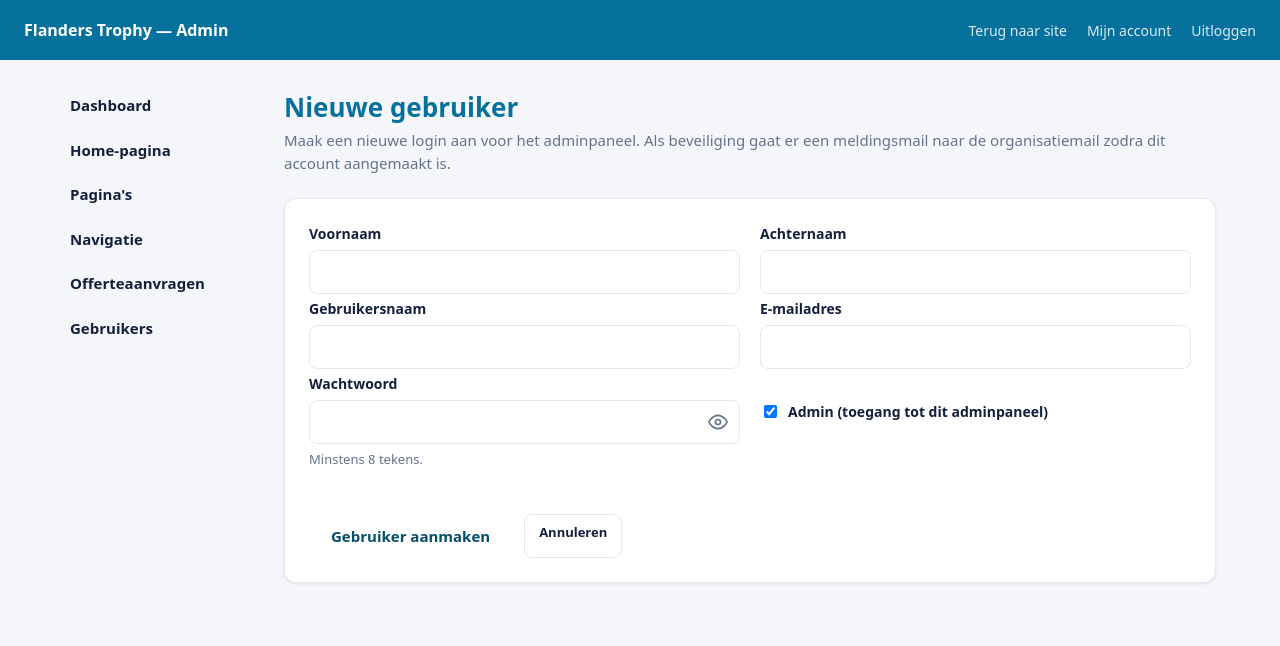
After one commit to Robbokop008/flanders-trophy, a Flask app: template templates/admin/user_form.html in a window 1280 px wide. The commit adds this page. Shown: the top 646 px of the page. Run offline with Flask 3, Linux system fonts and the light colour scheme; the template is opened without the code that fills it, so the values that code supplies are empty.

Commit message:
Gebruikersbeheer uitgebreid: nieuwe admins aanmaken, eigen wachtwoord wijzigen, oogje bij wachtwoordvelden
Admins kunnen nu vanuit het adminpaneel zelf nieuwe (admin-)logins aanmaken
(/admin/users), met een beveiligingsmelding per mail, en hun eigen
wachtwoord wijzigen via /admin/account. Wachtwoordvelden (login, nieuwe
gebruiker, eigen account) hebben een oogje om de ingevoerde tekens te
tonen/verbergen.

```diff
--- /dev/null
+++ b/static/js/password_toggle.js
@@ -0,0 +1,26 @@
+/*
+ * static/js/password_toggle.js
+ * ------------------------------
+ * Maakt elk "oogje"-knopje (.password-toggle) werkend: toont/verbergt de
+ * ingevoerde tekens van het bijhorende wachtwoordveld. Het gekoppelde veld
+ * wordt gevonden via data-toggle-for="<input id>". Geen effect als de
+ * pagina geen .password-toggle-knoppen bevat.
+ */
+(function () {
+    const EYE = '<path d="M1 12s4-8 11-8 11 8 11 8-4 8-11 8-11-8-11-8z"/><circle cx="12" cy="12" r="3"/>';
+    const EYE_OFF = '<path d="M17.94 17.94A10.94 10.94 0 0 1 12 20c-7 0-11-8-11-8a20.62 20.62 0 0 1 5.06-5.94M9.9 4.24A10.4 10.4 0 0 1 12 4c7 0 11 8 11 8a20.7 20.7 0 0 1-3.22 4.44M14.12 14.12a3 3 0 1 1-4.24-4.24"/><line x1="1" y1="1" x2="23" y2="23"/>';
+
+    document.querySelectorAll('.password-toggle').forEach((button) => {
+        const input = document.getElementById(button.dataset.toggleFor);
+        const icon = button.querySelector('svg');
+        if (!input || !icon) return;
+
+        button.addEventListener('click', () => {
+            const nowShowing = input.type === 'password';
+            input.type = nowShowing ? 'text' : 'password';
+            icon.innerHTML = nowShowing ? EYE_OFF : EYE;
+            button.setAttribute('aria-label', nowShowing ? 'Wachtwoord verbergen' : 'Wachtwoord tonen');
+            button.setAttribute('aria-pressed', String(nowShowing));
+        });
+    });
+})();
--- a/static/style.css
+++ b/static/style.css
@@ -445,6 +445,34 @@ form textarea { min-height: 120px; resize: vertical; }
 }
 
 .login-note a { color: var(--blue); font-weight: 600; text-decoration: none; }
+
+/* Wachtwoordveld met "oogje" om de ingevoerde tekens te tonen/verbergen
+   (zie static/js/password_toggle.js) - .password-field is de relatief
+   gepositioneerde wrapper rond het <input>, .password-toggle het knopje
+   errin. Werkt zowel binnen .auth-card (login) als .admin-form. */
+.password-field { position: relative; }
+.password-field input[type="password"],
+.password-field input[type="text"] { padding-right: 44px; }
+
+.password-toggle {
+  position: absolute;
+  top: 50%;
+  right: 6px;
+  transform: translateY(-50%);
+  display: flex;
+  align-items: center;
+  justify-content: center;
+  width: 32px;
+  height: 32px;
+  padding: 0;
+  border: none;
+  background: none;
+  color: var(--muted);
+  cursor: pointer;
+  border-radius: var(--radius-sm);
+}
+.password-toggle:hover, .password-toggle:focus-visible { color: var(--blue-dark); }
+.password-toggle svg { width: 20px; height: 20px; display: block; }
 
 /* =========================================================
    PRODUCT DETAIL
--- a/templates/admin/_shell.html
+++ b/templates/admin/_shell.html
@@ -14,6 +14,7 @@
         <a class="admin-topbar-brand" href="{{ url_for('admin.dashboard') }}">Flanders Trophy — Admin</a>
         <div class="admin-topbar-links">
             <a href="{{ url_for('main.home') }}">Terug naar site</a>
+            <a href="{{ url_for('admin.account') }}">Mijn account</a>
             <a href="{{ url_for('auth.logout') }}">Uitloggen</a>
         </div>
     </header>
--- /dev/null
+++ b/templates/admin/user_form.html
@@ -0,0 +1,62 @@
+{% extends "admin/_shell.html" %}
+
+{% block title %}Adminpagina - Nieuwe gebruiker{% endblock %}
+
+{% block admin_content %}
+<div class="admin-page-header">
+    <h1>Nieuwe gebruiker</h1>
+    <p>Maak een nieuwe login aan voor het adminpaneel. Als beveiliging gaat er een meldingsmail naar de organisatiemail zodra dit account aangemaakt is.</p>
+</div>
+
+<section class="section">
+    {% if error %}
+    <p class="alert alert-error" style="margin-bottom:20px;">{{ error }}</p>
+    {% endif %}
+
+    <form action="{{ url_for('admin.create_user') }}" method="post" class="admin-form">
+        <input type="hidden" name="csrf_token" value="{{ csrf_token() }}">
+
+        <div>
+            <label for="first_name">Voornaam</label>
+            <input type="text" id="first_name" name="first_name" value="{{ form_data.get('first_name', '') }}" required>
+        </div>
+        <div>
+            <label for="last_name">Achternaam</label>
+            <input type="text" id="last_name" name="last_name" value="{{ form_data.get('last_name', '') }}" required>
+        </div>
+        <div>
+            <label for="username">Gebruikersnaam</label>
+            <input type="text" id="username" name="username" value="{{ form_data.get('username', '') }}" required autocomplete="off">
+        </div>
+        <div>
+            <label for="email">E-mailadres</label>
+            <input type="email" id="email" name="email" value="{{ form_data.get('email', '') }}">
+        </div>
+        <div>
+            <label for="password">Wachtwoord</label>
+            <div class="password-field">
+                <input type="password" id="password" name="password" required autocomplete="new-password" minlength="8">
+                <button type="button" class="password-toggle" data-toggle-for="password" aria-label="Wachtwoord tonen" aria-pressed="false">
+                    <svg xmlns="http://www.w3.org/2000/svg" viewBox="0 0 24 24" fill="none" stroke="currentColor" stroke-width="2" stroke-linecap="round" stroke-linejoin="round"><path d="M1 12s4-8 11-8 11 8 11 8-4 8-11 8-11-8-11-8z"/><circle cx="12" cy="12" r="3"/></svg>
+                </button>
+            </div>
+            <p class="muted" style="margin:6px 0 0;font-size:13px;">Minstens 8 tekens.</p>
+        </div>
+        <div>
+            <label style="display:flex;align-items:center;gap:8px;margin-top:28px;">
+                <input type="checkbox" name="is_admin" {{ 'checked' if (not form_data) or form_data.get('is_admin') else '' }}>
+                Admin (toegang tot dit adminpaneel)
+            </label>
+        </div>
+
+        <div class="form-actions" style="grid-column:1/-1;">
+            <button type="submit" class="admin-button">Gebruiker aanmaken</button>
+            <a href="{{ url_for('admin.users') }}" class="btn btn-secondary btn-sm">Annuleren</a>
+        </div>
+    </form>
+</section>
+{% endblock %}
+
+{% block extra_scripts %}
+<script src="{{ url_for('static', filename='js/password_toggle.js') }}" defer></script>
+{% endblock %}
--- a/templates/admin/users_list.html
+++ b/templates/admin/users_list.html
@@ -5,10 +5,12 @@
 {% block admin_content %}
 <div class="admin-page-header">
     <h1>Gebruikers</h1>
-    <p>Read-only overzicht van de admin-gebruikers. Nieuwe admins maak je aan via <code>scripts/create_admin.py</code>.</p>
+    <p>Overzicht van de admin-gebruikers.</p>
 </div>
 
 <section class="section">
+    <p style="margin-bottom:20px;"><a href="{{ url_for('admin.create_user') }}" class="admin-button btn-sm">+ Nieuwe gebruiker</a></p>
+
     {% if users %}
     <div class="table-wrap">
         <table class="admin-table">
```
Also changed, not shown: routes/admin.py (+84 -4 lines), templates/admin/account.html (added, +60 -0 lines), templates/login.html (+10 -1 lines), utils/mail.py (+36 -4 lines), README.md.
